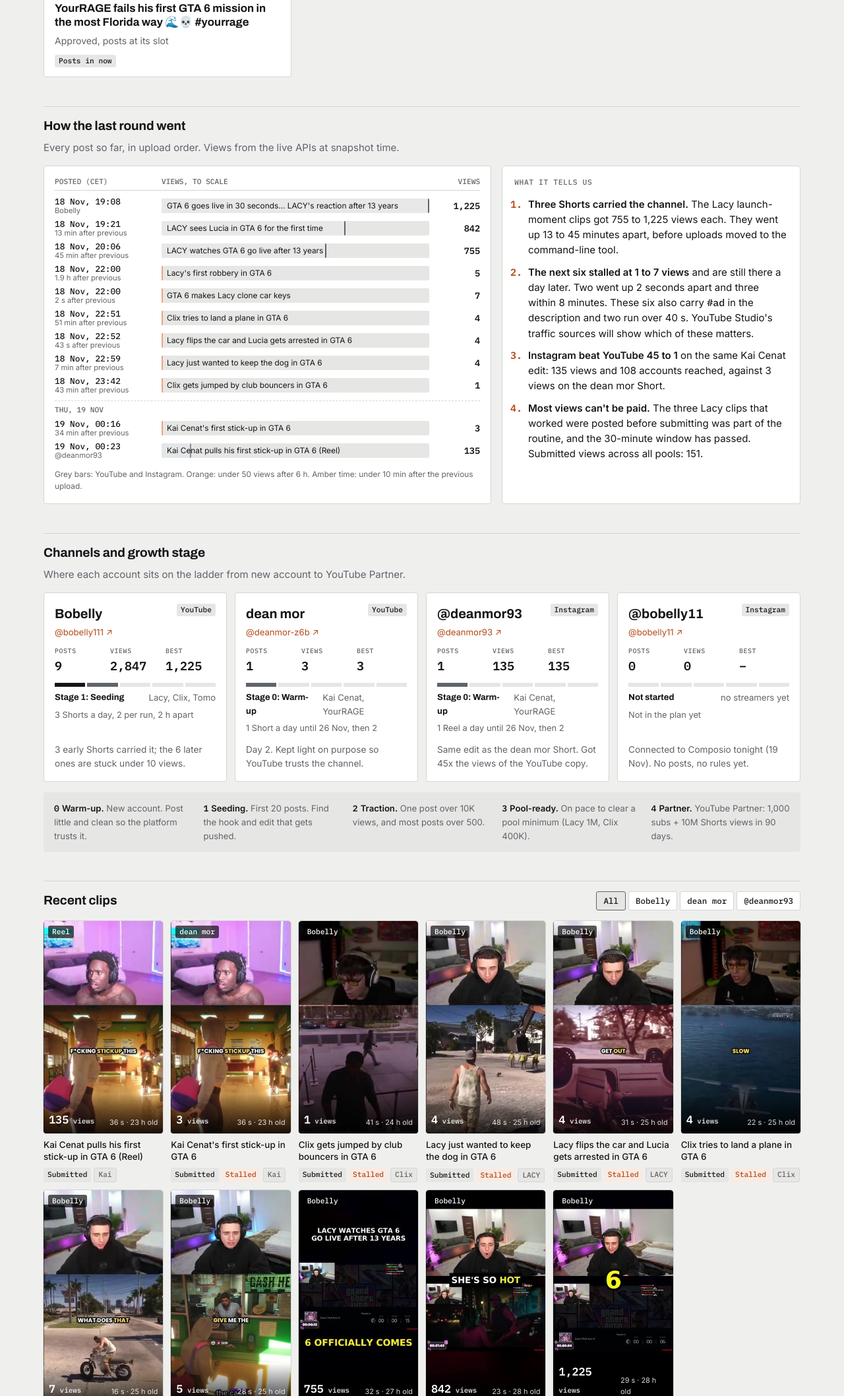
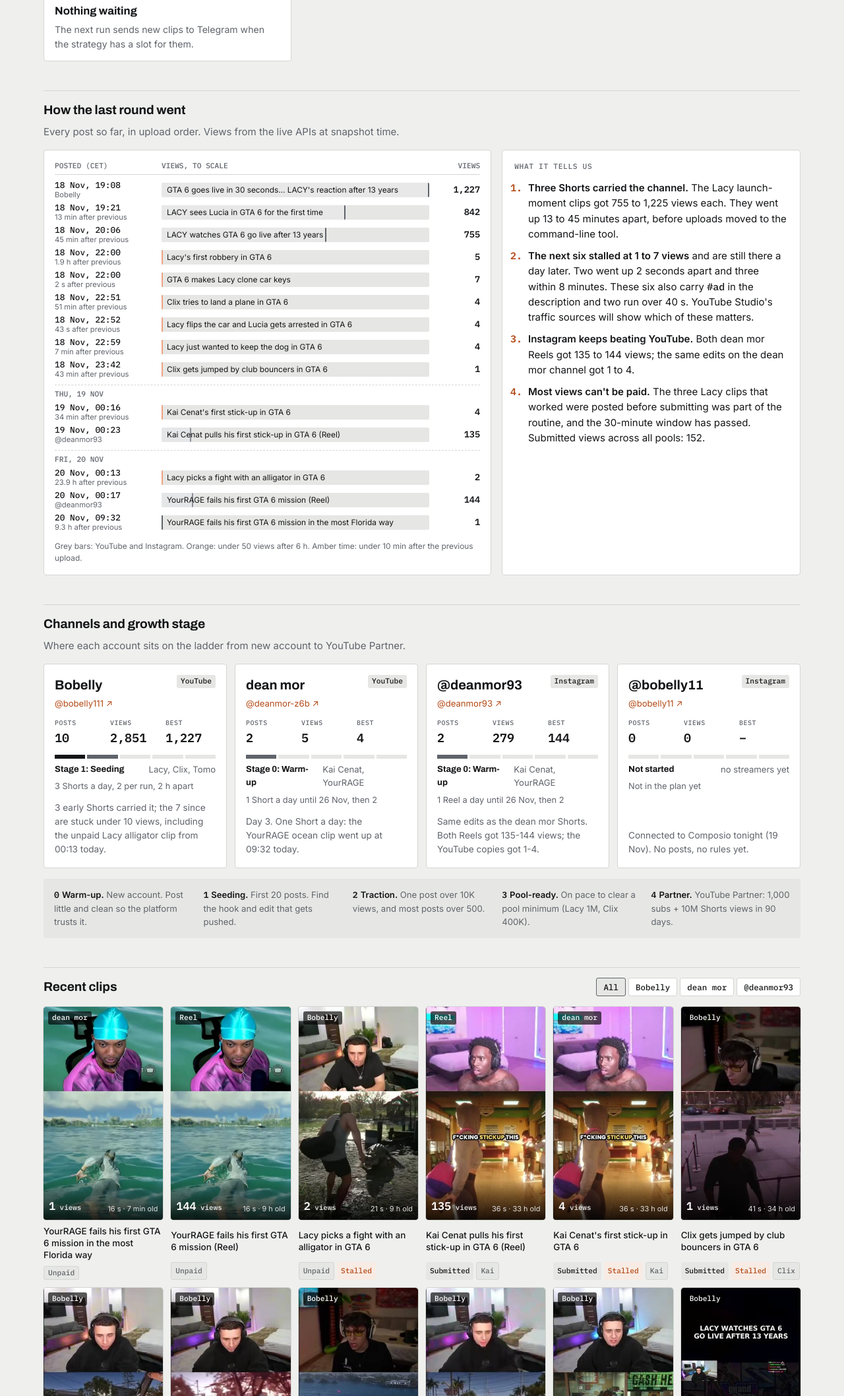
Before and after one commit to VPERMW/bobelly-hq, a plain HTML site: page index.html in a window 1280 px wide. Shown: the part 684-2800 px from the top of the page at 66% size. Drawn offline with Linux system fonts and the light colour scheme.

Commit message:
Update Bobelly HQ (2026-11-20 09:37)

```diff
--- a/data.json
+++ b/data.json
@@ -1,6 +1,6 @@
 {
-  "updated": "2026-11-19T23:30:00+01:00",
-  "updated_label": "Thu 19 Nov 2026, 23:30 CET",
+  "updated": "2026-11-20T09:40:00+01:00",
+  "updated_label": "Fri 20 Nov 2026, 09:40 CET",
   "sources": "YouTube Data API and Instagram Graph API (live pull), campaigns/*/posts.md, CLAUDE.md, daily/task.md",
   "channels": [
     {
@@ -16,10 +16,10 @@
         "Tomo"
       ],
       "subscribers": 0,
-      "posts": 9,
+      "posts": 10,
       "stage": 1,
       "limit": "3 Shorts a day, 2 per run, 2 h apart",
-      "note": "3 early Shorts carried it; the 6 later ones are stuck under 10 views."
+      "note": "3 early Shorts carried it; the 7 since are stuck under 10 views, including the unpaid Lacy alligator clip from 00:13 today."
     },
     {
       "key": "deanmor",
@@ -33,10 +33,10 @@
         "YourRAGE"
       ],
       "subscribers": 0,
-      "posts": 1,
+      "posts": 2,
       "stage": 0,
       "limit": "1 Short a day until 26 Nov, then 2",
-      "note": "Day 2. Kept light on purpose so YouTube trusts the channel."
+      "note": "Day 3. One Short a day: the YourRAGE ocean clip went up at 09:32 today."
     },
     {
       "key": "ig-deanmor",
@@ -50,10 +50,10 @@
         "YourRAGE"
       ],
       "subscribers": null,
-      "posts": 1,
+      "posts": 2,
       "stage": 0,
       "limit": "1 Reel a day until 26 Nov, then 2",
-      "note": "Same edit as the dean mor Short. Got 45x the views of the YouTube copy."
+      "note": "Same edits as the dean mor Shorts. Both Reels got 135-144 views; the YouTube copies got 1-4."
     },
     {
       "key": "ig-bobelly",
@@ -107,7 +107,7 @@
       "campaign": "lacy-gta6",
       "posted": "2026-11-18T19:08:37+01:00",
       "secs": 29,
-      "views": 1225,
+      "views": 1227,
       "likes": 23,
       "comments": 1,
       "submitted": "no record",
@@ -242,7 +242,7 @@
       "campaign": "kai-cenat-gta6",
       "posted": "2026-11-19T00:16:49+01:00",
       "secs": 36,
-      "views": 3,
+      "views": 4,
       "likes": 2,
       "comments": 0,
       "submitted": "19 Nov 00:18",
@@ -264,6 +264,53 @@
       "comments": 0,
       "submitted": "19 Nov 00:25",
       "url": "https://www.instagram.com/reel/Df5rS4vgQnX/"
+    },
+    {
+      "id": "Jy5rYj5QTlw",
+      "channel": "bobelly",
+      "platform": "YouTube",
+      "title": "Lacy picks a fight with an alligator in GTA 6",
+      "streamer": "Lacy",
+      "campaign": "unpaid",
+      "posted": "2026-11-20T00:13:41+01:00",
+      "secs": 21,
+      "views": 2,
+      "likes": 0,
+      "comments": 0,
+      "submitted": "unpaid",
+      "url": "https://youtube.com/shorts/Jy5rYj5QTlw"
+    },
+    {
+      "id": "Df8Pb15j4Ma",
+      "thumb": "x6kYJeB8amM",
+      "channel": "ig-deanmor",
+      "platform": "Instagram",
+      "title": "YourRAGE fails his first GTA 6 mission (Reel)",
+      "streamer": "YourRAGE",
+      "campaign": "unpaid",
+      "posted": "2026-11-20T00:17:57+01:00",
+      "secs": 16,
+      "views": 144,
+      "reach": 111,
+      "likes": 0,
+      "comments": 0,
+      "submitted": "unpaid",
+      "url": "https://www.instagram.com/reel/Df8Pb15j4Ma/"
+    },
+    {
+      "id": "x6kYJeB8amM",
+      "channel": "deanmor",
+      "platform": "YouTube",
+      "title": "YourRAGE fails his first GTA 6 mission in the most Florida way",
+      "streamer": "YourRAGE",
+      "campaign": "unpaid",
+      "posted": "2026-11-20T09:32:57+01:00",
+      "secs": 16,
+      "views": 1,
+      "likes": 0,
+      "comments": 0,
+      "submitted": "unpaid",
+      "url": "https://youtube.com/shorts/x6kYJeB8amM"
     }
   ],
   "gone": [
@@ -366,18 +413,7 @@
       "limit": "18 Nov Kick stream only, closes 19 Dec"
     }
   ],
-  "queue": [
-    {
-      "file": "rage_drowns",
-      "title": "YourRAGE fails his first GTA 6 mission in the most Florida way 🌊💀 #yourrage",
-      "campaign": "unpaid",
-      "channel": "dean mor",
-      "moment": "19 Nov",
-      "deadline": "2026-11-21T05:41:00+00:00",
-      "post_at": "2026-11-20T08:05:00+00:00",
-      "state": "Approved, posts at its slot"
-    }
-  ],
+  "queue": [],
   "runs": {
     "times": [
       "16:30",
@@ -401,14 +437,19 @@
       "level": "high"
     },
     {
-      "what": "Turn on the Paid partnership label on the Instagram Reel",
-      "detail": "The API can't set it. Reel: instagram.com/reel/Df5rS4vgQnX",
+      "what": "Decide on the Lacy half-court clip",
+      "detail": "Rendered, but the reviewer rejected it thinking the shooter is Clix (I think it is Lacy). It is IRL, not GTA: check the Lacy pool takes that. Too old after 21 Nov 02:00.",
       "level": "mid"
     },
     {
       "what": "Decide on the Lacy phone clip",
       "detail": "Rendered, scored ~78, on hold because of the bikini shot. Post or drop.",
       "level": "low"
+    },
+    {
+      "what": "Turn on the Paid partnership label on the Instagram Reel",
+      "detail": "The API can't set it. Reel: instagram.com/reel/Df5rS4vgQnX",
+      "level": "mid"
     },
     {
       "what": "Tell me what @bobelly11 on Instagram is for",
--- a/index.html
+++ b/index.html
@@ -396,7 +396,7 @@ footer { font-size: 0.78rem; color: var(--muted); display: grid; gap: 4px; borde
     var posts = d.posts.slice().sort(function (a, b) { return new Date(a.posted) - new Date(b.posted); });
     var chanByKey = {}; d.channels.forEach(function (c) { chanByKey[c.key] = c; });
     var campBySlug = {}; d.campaigns.forEach(function (c) { campBySlug[c.slug] = c; });
-    var isSubmitted = function (p) { return p.submitted && p.submitted !== "no record"; };
+    var isSubmitted = function (p) { return p.submitted && p.submitted !== "no record" && p.submitted !== "unpaid"; };
 
     $("updated").textContent = d.updated_label;
 
@@ -419,8 +419,8 @@ footer { font-size: 0.78rem; color: var(--muted); display: grid; gap: 4px; borde
     if (stuck.length) {
       var a = $("alert");
       a.hidden = false;
-      a.innerHTML = '<span class="tag">Hold</span><p><b>' + stuck.length + " YouTube Shorts have under 50 views after 6+ hours.</b> That includes the latest upload on both channels.</p>" +
-        "<p>The daily run's health check stops posting on a channel when its last upload looks stalled. That is very likely why nothing went up on 19 Nov, and it will keep holding until the cause is found. See the to-do list.</p>";
+      a.innerHTML = '<span class="tag">Hold</span><p><b>' + stuck.length + " YouTube Shorts have under 50 views after 6+ hours.</b> Both YouTube channels count as stalled.</p>" +
+        "<p>A stalled channel still posts, but only 1 clip a day, until its Shorts get views again. YouTube Studio should show why. See the to-do list.</p>";
     }
 
     // Chart
@@ -433,7 +433,7 @@ footer { font-size: 0.78rem; color: var(--muted); display: grid; gap: 4px; borde
       prevDay = day;
       var gap = prev && p.platform === "YouTube" && prev.platform === "YouTube" ? (new Date(p.posted) - new Date(prev.posted)) / 6e4 : null;
       var w = Math.max(0.4, p.views / max * 100);
-      var cls = p.platform === "Instagram" ? "ig" : (p.views < 50 ? "low" : "");
+      var cls = p.platform === "Instagram" ? "ig" : (p.views < 50 && (new Date(d.updated) - new Date(p.posted)) / 36e5 > 6 ? "low" : "");
       var on = w > 40 ? " on" : "";
       rows.push('<div class="bar-row"><div class="when"><span class="num">' + esc(timeFmt.format(new Date(p.posted))) + "</span>" +
         "<small" + (gap != null && gap < 10 ? ' class="gap"' : "") + ">" + (gap != null ? esc(gapText(gap)) : esc(chanByKey[p.channel].name)) + "</small></div>" +
@@ -447,7 +447,7 @@ footer { font-size: 0.78rem; color: var(--muted); display: grid; gap: 4px; borde
     $("notes").innerHTML = '<span class="eyebrow">What it tells us</span><ol>' +
       "<li><b>Three Shorts carried the channel.</b> The Lacy launch-moment clips got 755 to 1,225 views each. They went up 13 to 45 minutes apart, before uploads moved to the command-line tool.</li>" +
       "<li><b>The next six stalled at 1 to 7 views</b> and are still there a day later. Two went up 2 seconds apart and three within 8 minutes. These six also carry <span class=\"mono\">#ad</span> in the description and two run over 40 s. YouTube Studio's traffic sources will show which of these matters.</li>" +
-      "<li><b>Instagram beat YouTube 45 to 1</b> on the same Kai Cenat edit: 135 views and 108 accounts reached, against 3 views on the dean mor Short.</li>" +
+      "<li><b>Instagram keeps beating YouTube.</b> Both dean mor Reels got 135 to 144 views; the same edits on the dean mor channel got 1 to 4.</li>" +
       "<li><b>Most views can't be paid.</b> The three Lacy clips that worked were posted before submitting was part of the routine, and the 30-minute window has passed. Submitted views across all pools: " + fmt(submittedViews) + ".</li>" +
       "</ol>";
 
@@ -482,12 +482,12 @@ footer { font-size: 0.78rem; color: var(--muted); display: grid; gap: 4px; borde
       });
       $("wall").innerHTML = list.map(function (p) {
         var camp = campBySlug[p.campaign];
-        var sub = isSubmitted(p) ? '<span class="pill good">Submitted</span>' : '<span class="pill warn">Not submitted</span>';
-        var low = p.platform === "YouTube" && p.views < 50 ? '<span class="pill bad">Stalled</span>' : "";
+        var sub = !camp ? '<span class="pill plain">Unpaid</span>' : isSubmitted(p) ? '<span class="pill good">Submitted</span>' : '<span class="pill warn">Not submitted</span>';
+        var low = p.platform === "YouTube" && p.views < 50 && new Date(d.updated) - new Date(p.posted) >= 6 * 36e5 ? '<span class="pill bad">Stalled</span>' : "";
         var pf = p.platform === "Instagram" ? '<span class="pill ig">Reel</span>' : '<span class="pill">' + esc(chanByKey[p.channel].name) + "</span>";
         return '<a class="clip" href="' + esc(p.url) + '" target="_blank" rel="noopener"><div class="frame"><img loading="lazy" alt="" src="thumbs/' + esc(p.thumb || p.id) + '.jpg">' +
           '<div class="corner">' + pf + '</div><div class="over"><span class="num">' + fmt(p.views) + '<small> views</small></span><small>' + p.secs + " s · " + esc(ageText(p.posted, d.updated)) + " old</small></div></div>" +
-          '<span class="clip-title">' + esc(p.title) + '</span><div class="clip-meta">' + sub + low + '<span class="pill plain">' + esc(camp ? camp.name.split(" ")[0] : "") + "</span></div></a>";
+          '<span class="clip-title">' + esc(p.title) + '</span><div class="clip-meta">' + sub + low + (camp ? '<span class="pill plain">' + esc(camp.name.split(" ")[0]) + "</span>" : "") + "</div></a>";
       }).join("") || '<p class="muted">No clips match “' + esc(query) + '”.</p>';
     }
     $("filters").addEventListener("click", function (e) {
```
Also changed, not shown: thumbs/Jy5rYj5QTlw.jpg (added), thumbs/x6kYJeB8amM.jpg (added).
